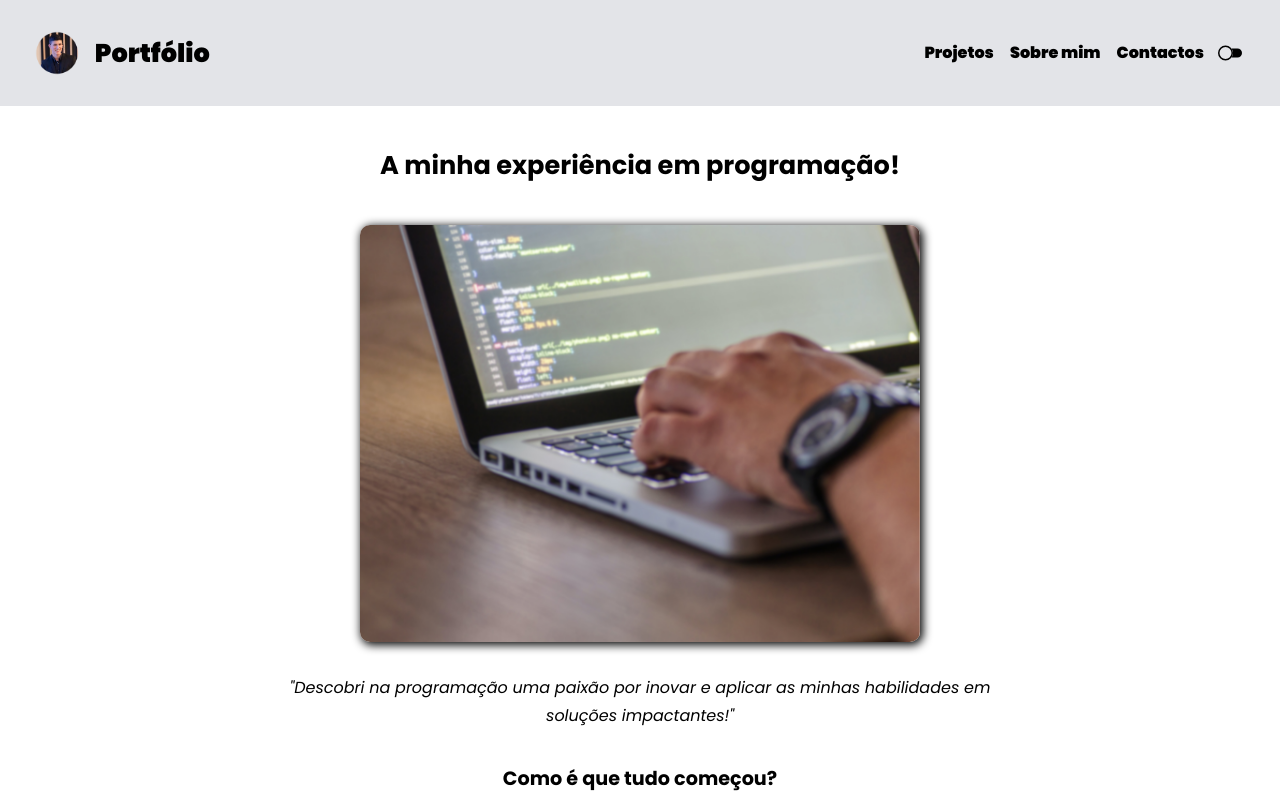
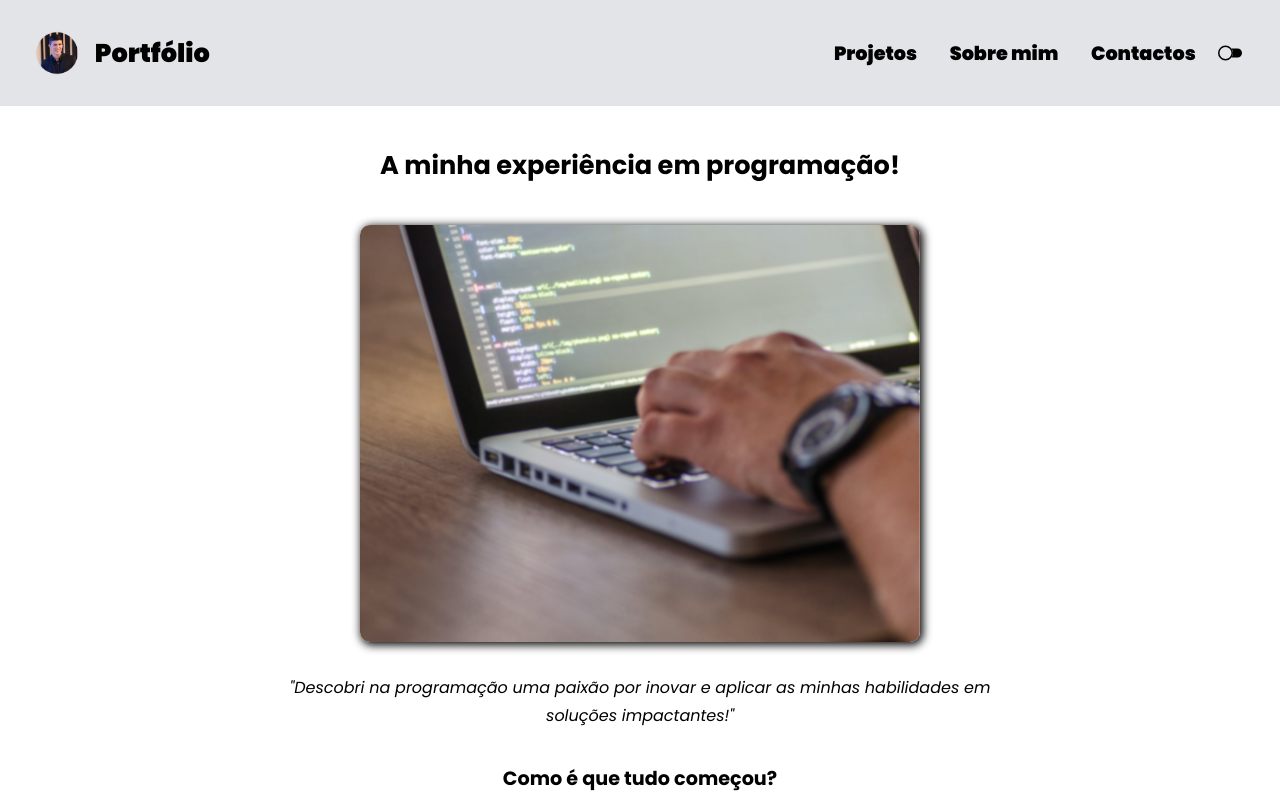
Before and after one commit to pedrofsmartins3/portfolio-pedromartins, a React (Vite) app: page / in a window 1280 px wide. Shown: the top 800 px of the page. Built offline with nearby package versions, Linux system fonts and the light colour scheme.

Commit message:
nav.new.btn.close

```diff
--- a/Components/Header.jsx
+++ b/Components/Header.jsx
@@ -31,15 +31,21 @@ export default function Header() {
         <FaBars />
       </div>
       <nav className="mainMenu" style={navStyle}>
+        <button className="header-link-btn" onClick={closeNav} >
           <Link className="header-link" to="projects">
             Projetos
           </Link>
+        </button>
+        <button className="header-link-btn" onClick={closeNav} >
           <Link className="header-link" to="about">
             Sobre mim
           </Link>
+        </button>
+        <button className="header-link-btn" onClick={closeNav} >
           <Link className="header-link" to="contact">
             Contactos
           </Link>
+        </button>
         <Toggle />
         <div className="navBtn close" onClick={closeNav}>
           <FaTimes />
--- a/Components/Style/Header.css
+++ b/Components/Style/Header.css
@@ -23,8 +23,18 @@ header {
     font-size: 1.6rem;
 }
 
+.header-link-btn {
+    font-family: 'Poppins', sans-serif;
+    font-weight: 900;
+    border: none;
+    padding: 0.5em;
+    border-radius: 5px;
+    color: var(--primary-text-color);
+    background-color: transparent;
+}
+
 .header-link {
-    font-size: 1rem;
+    font-size: 1.2rem;
 }
 
 .header-link,
@@ -43,10 +53,9 @@ header {
     color: rgba(136, 15, 15, 0.708);
 }
 
-.header-link:hover {
+.header-link-btn:hover {
     /* background-color: rgb(147, 96, 0); */
     background-color: #066669;
-    color: #ffffff
 }
 
 nav {
@@ -71,6 +80,7 @@ nav {
         flex-direction: column;
         justify-content: center;
         align-items: center;
+        gap: 0.5em;
         transform: top 2s ease-in-out 0s;
         display: none;
     }
```
Lines whose indentation alone changed are shown as unchanged.
